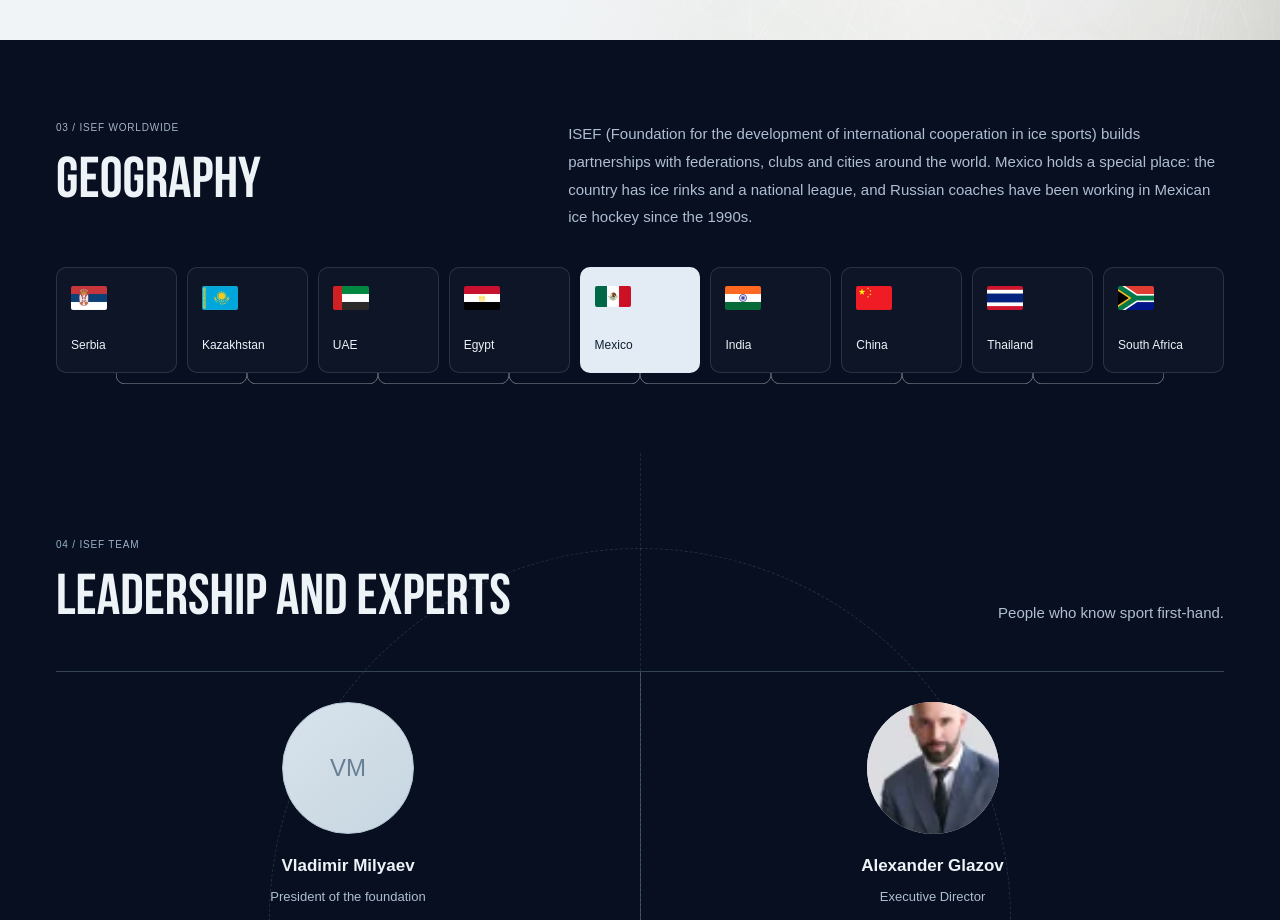
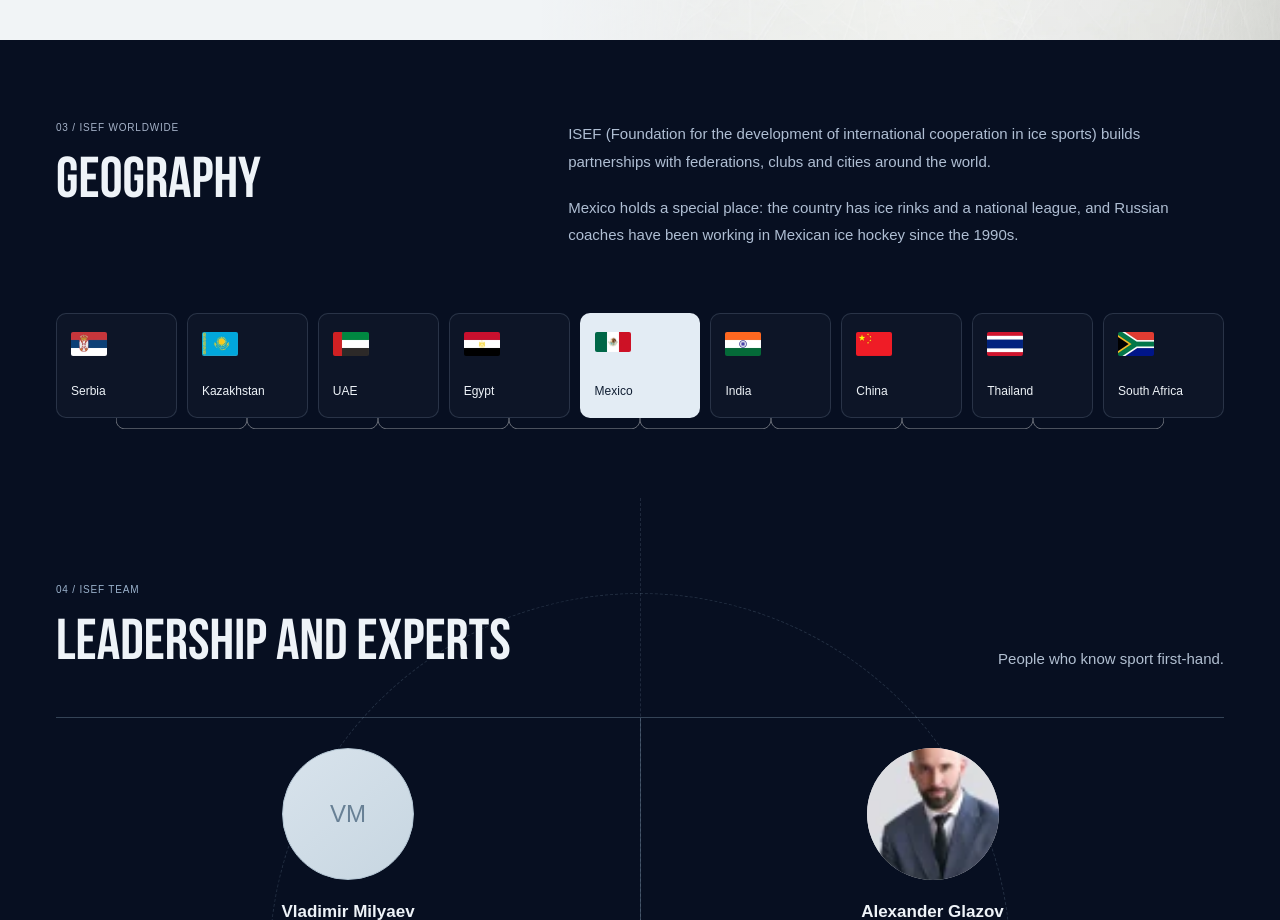
Before and after one commit to mentyrop/ISEF, a React (Vite) app: page / in a window 1280 px wide. Shown: the part 2380-3300 px from the top of the page. Built offline with nearby package versions, Linux system fonts and the light colour scheme; a web font is replaced by a local one.

Commit message:
Add interactive country descriptions in all languages

```diff
--- a/src/App.tsx
+++ b/src/App.tsx
@@ -1,7 +1,7 @@
 import { useEffect, useRef, useState, type ReactNode } from 'react'
 import { LazyMotion, domAnimation, m, MotionConfig, useReducedMotion } from 'motion/react'
 import { ArrowUpRight, ArrowDown, ChevronLeft, ChevronRight, Menu, X, Maximize2 } from 'lucide-react'
-import { asset, content, flags, mapUrl, sectionIds, type Copy, type Language } from './content'
+import { asset, content, countryIds, flags, mapUrl, sectionIds, type Copy, type CountryId, type Language } from './content'
 import { galleryPhotos as photos } from './gallery-photos'
 import { designCopy } from './design-copy'
 import BiographyDialog, { PersonPortrait } from './BiographyDialog'
@@ -35,13 +35,36 @@
   return <span className={`flag flag-${index}`}><img src={asset(flags[index])} alt={label} loading="lazy" width="70" height="46" /></span>
 }
 
-function FeaturedCountry({ children }: { children: ReactNode }) {
-  const [visible, setVisible] = useState(false)
-  return <m.li className={`country country-featured${visible ? ' country-featured-visible' : ''}`}
-    onViewportEnter={() => setVisible(true)} onViewportLeave={() => setVisible(false)}
-    viewport={{ amount: 0.65, margin: '0px 0px -24px 0px' }}>
-    {children}
-  </m.li>
+function Geography({ copy, eyebrow, countryLabel }: { copy: Copy; eyebrow: string; countryLabel: string }) {
+  const [selected, setSelected] = useState<CountryId>('mexico')
+  const [mexicoVisible, setMexicoVisible] = useState(false)
+  return <section className="geography container" id="geography" aria-labelledby="geography-title">
+    <Reveal className="geography-intro">
+      <div><p className="eyebrow">03 / {eyebrow}</p><h2 id="geography-title">{copy.geographyTitle}</h2></div>
+      <div className="geography-copy">
+        <p>{copy.geographyIntro}</p>
+        <div className="country-description">
+          <p id="country-description" aria-live="polite" aria-atomic="true">{copy.countryDescriptions[selected]}</p>
+          {/* Reserve the tallest description at every width so the country buttons stay in place. */}
+          {countryIds.map(id => <p className="country-description-size" key={id} aria-hidden="true">{copy.countryDescriptions[id]}</p>)}
+        </div>
+      </div>
+    </Reveal>
+    <div className="country-network">
+      <ul className="country-grid" aria-label={countryLabel}>{countryIds.map((id, index) => <li key={id}>
+        <m.button type="button" className={`country${id === 'mexico' ? ` country-featured${mexicoVisible ? ' country-featured-visible' : ''}` : ''}`}
+          aria-pressed={selected === id} aria-controls="country-description" onClick={() => setSelected(id)}
+          onViewportEnter={id === 'mexico' ? () => setMexicoVisible(true) : undefined}
+          onViewportLeave={id === 'mexico' ? () => setMexicoVisible(false) : undefined}
+          viewport={{ amount: 0.65, margin: '0px 0px -24px 0px' }}>
+          <Flag index={index} /><span>{copy.countries[index]}</span>
+        </m.button>
+      </li>)}</ul>
+      <div className="country-connections" aria-hidden="true">
+        {flags.slice(1).map(flag => <img key={flag} src={asset('aafa5.svg')} alt="" />)}
+      </div>
+    </div>
+  </section>
 }
 
 function Person({ index, copy, language, onOpen }: { index: number; copy: Copy; language: Language; onOpen: (index: number) => void }) {
@@ -213,19 +236,7 @@
         </section>
 
         <div className="people-region">
-          <section className="geography container" id="geography" aria-labelledby="geography-title">
-            <Reveal className="geography-intro"><div><p className="eyebrow">03 / {design.geographyEyebrow}</p><h2 id="geography-title">{copy.geographyTitle}</h2></div><p>{copy.geographyText}</p></Reveal>
-            <div className="country-network">
-              <ul className="country-grid">{copy.countries.map((name, index) => index === 4
-                ? <FeaturedCountry key={flags[index]}><Flag index={index} /><span>{name}</span></FeaturedCountry>
-                : <li className="country" key={flags[index]}><Flag index={index} /><span>{name}</span></li>
-              )}</ul>
-              <div className="country-connections" aria-hidden="true">
-                {flags.slice(1).map(flag => <img key={flag} src={asset('aafa5.svg')} alt="" />)}
-              </div>
-            </div>
-          </section>
-
+          <Geography copy={copy} eyebrow={design.geographyEyebrow} countryLabel={design.countryLabel} />
         </div>
 
           <section className="team" id="team" aria-labelledby="team-title">
--- a/src/concepts/Concepts.tsx
+++ b/src/concepts/Concepts.tsx
@@ -165,7 +165,7 @@
 
 function Geography({ copy, ui }: { copy: Copy; ui: ConceptCopy }) {
   return <section className="c-geography c-section" id="geography"><div className="c-wrap"><Reveal className="c-section-heading"><div><p className="c-kicker">03 / {copy.geographyTitle}</p><h2>{ui.world}</h2></div><p>{ui.worldNote}</p></Reveal>
-    <Reveal><ExchangeRoute copy={copy} ui={ui} /></Reveal><Reveal className="c-geography-story"><p>{copy.geographyText}</p><aside><span className="c-kicker">MX / MEXICO</span><h3>{ui.mexico}</h3><p>{ui.mexicoNote}</p><Flag index={4} /></aside></Reveal>
+    <Reveal><ExchangeRoute copy={copy} ui={ui} /></Reveal><Reveal className="c-geography-story"><p>{copy.geographyIntro} {copy.countryDescriptions.mexico}</p><aside><span className="c-kicker">MX / MEXICO</span><h3>{ui.mexico}</h3><p>{ui.mexicoNote}</p><Flag index={4} /></aside></Reveal>
   </div></section>
 }
 
--- a/src/content.ts
+++ b/src/content.ts
@@ -1,10 +1,12 @@
 export type Language = 'ru' | 'en' | 'es'
+export const countryIds = ['serbia', 'kazakhstan', 'uae', 'egypt', 'mexico', 'india', 'china', 'thailand', 'south-africa'] as const
+export type CountryId = typeof countryIds[number]
 type Item = { title: string; description: string }
 export type Copy = {
   title: string; description: string; nav: string[]; heroTitle: string; heroText: string;
   aboutButton: string; contactButton: string; activitiesTitle: string; activities: Item[];
   missionLabel: string; missionLead: string; missionRest: string; missionText: string; pillars: Item[];
-  geographyTitle: string; geographyText: string; countries: string[]; teamTitle: string;
+  geographyTitle: string; geographyIntro: string; countryDescriptions: Record<CountryId, string>; countries: string[]; teamTitle: string;
   people: { name: string; role: string }[]; governance: Item[]; galleryTitle: string; photoAlts: string[];
   contactsTitle: string; contactsText: string; email: string; phone: string; addressLabel: string;
   address: string; foundationName: string; openMap: string; skip: string; openMenu: string;
@@ -36,7 +38,18 @@
       { title: 'Партнеры', description: 'Работаем с федерациями, городскими властями, университетами и частными инвесторами.' },
     ],
     geographyTitle: 'География',
-    geographyText: 'ISEF (Фонд развития международного сотрудничества в ледовых видах спорта) выстраивает партнерские отношения с федерациями, клубами и городами разных стран. Особое место среди них занимает Мексика: в стране есть ледовая инфраструктура и национальная лига, а российские тренеры работают в мексиканском хоккее с 1990-х годов.',
+    geographyIntro: 'ISEF (Фонд развития международного сотрудничества в ледовых видах спорта) выстраивает партнерские отношения с федерациями, клубами и городами разных стран.',
+    countryDescriptions: {
+      'serbia': 'Среди них Сербия: в стране есть национальная хоккейная лига, а белградские клубы «Црвена звезда» и «Партизан» ведут свою историю с 1940-х годов.',
+      'kazakhstan': 'Среди них Казахстан: в стране больше 40 крытых катков и свой национальный чемпионат, а «Барыс» из Астаны с 2008 года играет в КХЛ.',
+      'uae': 'Среди них ОАЭ: в стране больше десяти крытых катков и своя хоккейная лига, а в 2021 году в Дубае прошёл матч регулярного чемпионата КХЛ между «Ак Барсом» и «Авангардом».',
+      'egypt': 'Среди них Египет: в Каире в хоккей играют с 2002 года на небольших катках в торговых центрах, а в 2023 году сборная страны сыграла на Кубке арабских стран.',
+      'mexico': 'Особое место среди них занимает Мексика: в стране есть ледовая инфраструктура и национальная лига, а российские тренеры работают в мексиканском хоккее с 1990-х годов.',
+      'india': 'Среди них Индия: центр индийского хоккея находится в Ладакхе, и в августе 2026 года в Лехе открылся первый в регионе каток международного уровня с круглогодичным льдом.',
+      'china': 'Среди них Китай: перед Олимпиадой в Пекине в стране было уже больше 650 стандартных катков, а китайский клуб с 2016 года играет в КХЛ и сейчас проводит домашние матчи в Петербурге.',
+      'thailand': 'Среди них Таиланд: в 2022 году в Бангкоке открылась арена международного размера 60 на 30 метров, а сборные страны выигрывали азиатские турниры IIHF среди юниоров и женщин.',
+      'south-africa': 'Среди них ЮАР: в хоккей здесь играют с 1930-х годов, в IIHF страна входит с 1937-го, а Кейптаун регулярно принимает турниры чемпионата мира.',
+    },
     countries: ['Сербия', 'Казахстан', 'ОАЭ', 'Египет', 'Мексика', 'Индия', 'Китай', 'Таиланд', 'ЮАР'],
     teamTitle: 'Руководство и эксперты',
     people: [
@@ -83,7 +96,18 @@
       { title: 'Partners', description: 'We work with federations, city authorities, universities and private investors.' },
     ],
     geographyTitle: 'Geography',
-    geographyText: 'ISEF (Foundation for the development of international cooperation in ice sports) builds partnerships with federations, clubs and cities around the world. Mexico holds a special place: the country has ice rinks and a national league, and Russian coaches have been working in Mexican ice hockey since the 1990s.',
+    geographyIntro: 'ISEF (Foundation for the development of international cooperation in ice sports) builds partnerships with federations, clubs and cities around the world.',
+    countryDescriptions: {
+      'serbia': 'Serbia is one of them: the country has a national ice hockey league, and Belgrade clubs Crvena zvezda and Partizan trace their history back to the 1940s.',
+      'kazakhstan': 'Kazakhstan is one of them: the country has more than 40 indoor ice rinks and its own national championship, while Astana’s Barys has played in the KHL since 2008.',
+      'uae': 'The UAE is one of them: the country has more than ten indoor ice rinks and its own ice hockey league. In 2021, Dubai hosted a KHL regular-season game between Ak Bars and Avangard.',
+      'egypt': 'Egypt is one of them: ice hockey has been played in Cairo since 2002 on small rinks in shopping centres, and the national team competed in the Arab Cup in 2023.',
+      'mexico': 'Mexico holds a special place: the country has ice rinks and a national league, and Russian coaches have been working in Mexican ice hockey since the 1990s.',
+      'india': 'India is one of them: Ladakh is the heart of Indian ice hockey, and in August 2026, the region’s first international-standard rink with year-round ice opened in Leh.',
+      'china': 'China is one of them: the country already had more than 650 standard ice rinks before the Beijing Olympics. A Chinese club has played in the KHL since 2016 and currently plays its home games in Saint Petersburg.',
+      'thailand': 'Thailand is one of them: an international-sized 60-by-30-metre arena opened in Bangkok in 2022, and the country’s junior and women’s national teams have won IIHF Asian tournaments.',
+      'south-africa': 'South Africa is one of them: ice hockey has been played here since the 1930s, the country has been an IIHF member since 1937, and Cape Town regularly hosts World Championship tournaments.',
+    },
     countries: ['Serbia', 'Kazakhstan', 'UAE', 'Egypt', 'Mexico', 'India', 'China', 'Thailand', 'South Africa'],
     teamTitle: 'Leadership and experts',
     people: [
@@ -130,7 +154,18 @@
       { title: 'Socios', description: 'Colaboramos con federaciones, autoridades municipales, universidades e inversores privados.' },
     ],
     geographyTitle: 'Geografía',
-    geographyText: 'ISEF (Fundación para el desarrollo de la cooperación internacional en los deportes de hielo) establece alianzas con federaciones, clubes y ciudades de distintos países. México ocupa un lugar especial: cuenta con pistas de hielo y una liga nacional, y los entrenadores rusos trabajan en el hockey sobre hielo mexicano desde los años noventa.',
+    geographyIntro: 'ISEF (Fundación para el desarrollo de la cooperación internacional en los deportes de hielo) establece alianzas con federaciones, clubes y ciudades de distintos países.',
+    countryDescriptions: {
+      'serbia': 'Entre ellos está Serbia: el país cuenta con una liga nacional de hockey sobre hielo, y los clubes de Belgrado Crvena zvezda y Partizan se remontan a la década de 1940.',
+      'kazakhstan': 'Entre ellos está Kazajistán: el país cuenta con más de 40 pistas de hielo cubiertas y su propio campeonato nacional, y el Barys de Astaná juega en la KHL desde 2008.',
+      'uae': 'Entre ellos están los Emiratos Árabes Unidos: el país cuenta con más de diez pistas de hielo cubiertas y su propia liga de hockey sobre hielo. En 2021, Dubái acogió un partido de la temporada regular de la KHL entre Ak Bars y Avangard.',
+      'egypt': 'Entre ellos está Egipto: en El Cairo se juega al hockey sobre hielo desde 2002 en pequeñas pistas de centros comerciales, y en 2023 la selección nacional participó en la Copa Árabe.',
+      'mexico': 'México ocupa un lugar especial: cuenta con pistas de hielo y una liga nacional, y los entrenadores rusos trabajan en el hockey sobre hielo mexicano desde los años noventa.',
+      'india': 'Entre ellos está India: Ladakh es el centro del hockey sobre hielo del país, y en agosto de 2026 se inauguró en Leh la primera pista de la región de nivel internacional con hielo durante todo el año.',
+      'china': 'Entre ellos está China: antes de los Juegos Olímpicos de Pekín, el país ya contaba con más de 650 pistas de hielo de tamaño estándar. Un club chino juega en la KHL desde 2016 y actualmente disputa sus partidos como local en San Petersburgo.',
+      'thailand': 'Entre ellos está Tailandia: en 2022 se inauguró en Bangkok una pista de dimensiones internacionales, de 60 por 30 metros, y las selecciones nacionales júnior y femenina han ganado torneos asiáticos de la IIHF.',
+      'south-africa': 'Entre ellos está Sudáfrica: el hockey sobre hielo se practica aquí desde la década de 1930, el país es miembro de la IIHF desde 1937 y Ciudad del Cabo acoge regularmente torneos del Campeonato Mundial.',
+    },
     countries: ['Serbia', 'Kazajistán', 'EAU', 'Egipto', 'México', 'India', 'China', 'Tailandia', 'Sudáfrica'],
     teamTitle: 'Dirección y expertos',
     people: [
--- a/src/styles.css
+++ b/src/styles.css
@@ -185,7 +185,11 @@
 .people-region{position:relative;background:var(--navy);padding:80px 0}
 .geography{position:relative}
 .geography-intro{display:grid;grid-template-columns:.8fr 1.2fr;gap:75px;align-items:start}
-.geography-intro>p{color:#afbed3;max-width:680px;font-size:15px;line-height:1.85}
+.geography-copy{color:#afbed3;max-width:680px;font-size:15px;line-height:1.85}
+.geography-copy p{font:inherit}
+.country-description{display:grid;margin-top:18px}
+.country-description>p{grid-area:1/1}
+.country-description-size{visibility:hidden;pointer-events:none;user-select:none}
 .country-network{--country-gap:10px;position:relative;margin-top:36px}
 .country-grid{display:grid;grid-template-columns:repeat(9,minmax(0,1fr));gap:var(--country-gap)}
 .country-connections{display:none}
@@ -195,15 +199,17 @@
   .country-connections img{width:100%;height:auto}
   .country-network .country:hover{transform:none}
 }
-.country{position:relative;display:flex;flex-direction:column;align-items:flex-start;justify-content:space-between;gap:28px;padding:18px 14px;background:#ffffff07;border:1px solid #a4bdd72e;border-radius:10px;transition:transform .25s,background .25s}
-.country:hover{transform:translateY(-4px);background:#ffffff0d}
+.country{position:relative;width:100%;height:100%;text-align:left;display:flex;flex-direction:column;align-items:flex-start;justify-content:space-between;gap:28px;padding:18px 14px;background:#ffffff07;border:1px solid #a4bdd72e;border-radius:10px;transition:transform .25s,background .25s}
 .country>span:not(.flag){font-size:12px;line-height:1.3;white-space:nowrap}
 .country .flag{width:36px}
-.country-featured{background:#e3ecf4;color:var(--ink);border-color:transparent}
-.country-featured:hover{background:#fff}
+.country[aria-pressed="true"]{background:#e3ecf4;color:var(--ink);border-color:transparent}
+@media(hover:hover) and (pointer:fine){
+  .country:hover{transform:translateY(-4px);background:#ffffff0d}
+  .country[aria-pressed="true"]:hover{background:#fff}
+}
 .country-featured::before{content:'';position:absolute;inset:-1px;border-radius:inherit;background:#fff;box-shadow:0 0 0 1px #aecde666,0 0 24px #aecde640;opacity:0;pointer-events:none}
 .country-featured>*{position:relative;z-index:1}
-.country-featured-visible::before{animation:country-highlight 2.6s ease-in-out .2s both}
+.country-featured-visible[aria-pressed="true"]::before{animation:country-highlight 2.6s ease-in-out .2s both}
 @keyframes country-highlight{0%,100%{opacity:0}35%,55%{opacity:1}}
 
 
@@ -374,7 +380,7 @@
   .activities,.mission,.team,.gallery-section{padding-block:68px}.section-heading{gap:35px;margin-bottom:32px}.section-description{max-width:280px;font-size:14px}
 
   .mission h2{font-size:48px}.pillar-grid{gap:28px;margin-top:44px}.pillar h3{font-size:16px}
-  .geography-intro{gap:36px;grid-template-columns:.7fr 1.3fr}.geography-intro>p{font-size:14px}.country-network{--country-gap:10px}.country-grid{grid-template-columns:repeat(5,minmax(0,1fr))}.country{padding:16px;gap:20px}.country>span:not(.flag){font-size:12px}.country .flag{width:36px}
+  .geography-intro{gap:36px;grid-template-columns:.7fr 1.3fr}.geography-copy{font-size:14px}.country-network{--country-gap:10px}.country-grid{grid-template-columns:repeat(5,minmax(0,1fr))}.country{padding:16px;gap:20px}.country>span:not(.flag){font-size:12px}.country .flag{width:36px}
   .experts{grid-template-columns:repeat(2,minmax(0,1fr))}.experts .person:nth-child(2n+1){border-left:0}.experts .person:nth-child(n+3){border-top:1px solid var(--team-line)}.experts .portrait{width:104px;height:104px}.experts .person h3{font-size:15px}.leadership .person{gap:18px}.leadership .portrait{width:120px;height:120px}.governance{gap:30px}.governance h3{font-size:15px}.governance p{font-size:13px}
   .contacts{padding-block:64px}.contact-grid{gap:36px}.contacts h2{font-size:64px}.contact-intro{font-size:15px}dl{font-size:15px}dl>div{grid-template-columns:60px 1fr;gap:12px}dl>div:first-child dd{font-size:20px}.footer-info p{max-width:390px}
 }
@@ -388,7 +394,7 @@
   .activities{padding:52px 0}
 
   .mission{padding:54px 0}.mission .eyebrow{margin-bottom:18px}.mission h2{font-size:46px;max-width:560px;line-height:1.04}.mission-intro{font-size:14px;line-height:1.85;margin-top:18px;max-width:600px}.mission-backdrop>img{top:0;width:min(78%,320px);height:auto;mask-image:linear-gradient(#000 70%,transparent)}.mission-backdrop::after{background:linear-gradient(90deg,#f1f4f6bf,#f1f4f633),linear-gradient(180deg,#f1f4f600,#f1f4f680)}.pillar-grid{grid-template-columns:1fr;gap:24px;margin-top:32px}.pillar article{padding:20px 0 0}.pillar h3{font-size:17px;margin:0}.pillar p{margin-top:9px;font-size:14px;line-height:1.75}
-  .people-region{padding:52px 0}.geography-intro{display:block}.geography-intro>p{font-size:14px;line-height:1.85;margin-top:20px}.country-network{--country-gap:9px;margin-top:28px}.country-grid{grid-template-columns:repeat(3,minmax(0,1fr))}.country{padding:14px 12px;gap:20px;border-radius:8px}.country>span:not(.flag){font-size:11px;white-space:normal}.country .flag{width:32px}
+  .people-region{padding:52px 0}.geography-intro{display:block}.geography-copy{font-size:14px;line-height:1.85;margin-top:20px}.country-network{--country-gap:9px;margin-top:28px}.country-grid{grid-template-columns:repeat(3,minmax(0,1fr))}.country{padding:14px 12px;gap:20px;border-radius:8px}.country>span:not(.flag){font-size:11px;white-space:normal}.country .flag{width:32px}
   .team{padding:54px 0}.team h2{font-size:46px}.team .section-description{margin-top:16px}.team-rink::after{width:520px;top:40%}.leadership{grid-template-columns:1fr}.leadership .person{flex-direction:row;padding:24px 0;gap:18px;text-align:left}.leadership .person+.person{border-left:0;border-top:1px solid var(--team-line)}.leadership .portrait{width:96px;height:96px}.person h3{font-size:16px}.person p{font-size:13px}.leadership .person p{margin-left:0}.experts .person{padding:24px 14px}.experts .portrait{width:88px;height:88px;margin-bottom:17px}.experts .person h3{font-size:14px;line-height:1.5}.experts .person p{font-size:12px;line-height:1.65}.governance{grid-template-columns:1fr;gap:24px;margin-top:32px}.governance>div+div{border-top:1px solid var(--team-line)}.governance article{padding:20px 0 0}.governance h3{font-size:16px;margin:0}.governance p{font-size:14px;line-height:1.75;margin-top:9px}
   .gallery-section{padding:52px 0}.gallery{grid-template-columns:repeat(2,minmax(0,1fr));gap:10px}.gallery-photo{border-radius:9px}.gallery-photo{aspect-ratio:1}.gallery-photo.photo-4,.gallery-photo.photo-5{grid-column:1/-1;aspect-ratio:4/3}.photo-expand{width:32px;height:32px;bottom:12px;right:12px}.photo-expand svg{width:14px}
   .contacts{padding:52px 0}.contact-grid{grid-template-columns:1fr;gap:32px}.contacts .eyebrow{font-size:9px}.contacts h2{font-size:56px}.contact-intro{font-size:15px;line-height:1.75;margin-top:16px;max-width:500px}address{margin-top:26px}dl>div{grid-template-columns:64px 1fr;gap:15px;margin-top:18px}dt{font-size:11px}dd{font-size:16px}dl>div:first-child dd{font-size:21px}dl>div:last-child dd{font-size:14px;line-height:1.7}.map-link{border-radius:10px}.map-action{padding:16px;font-size:12px}
```
